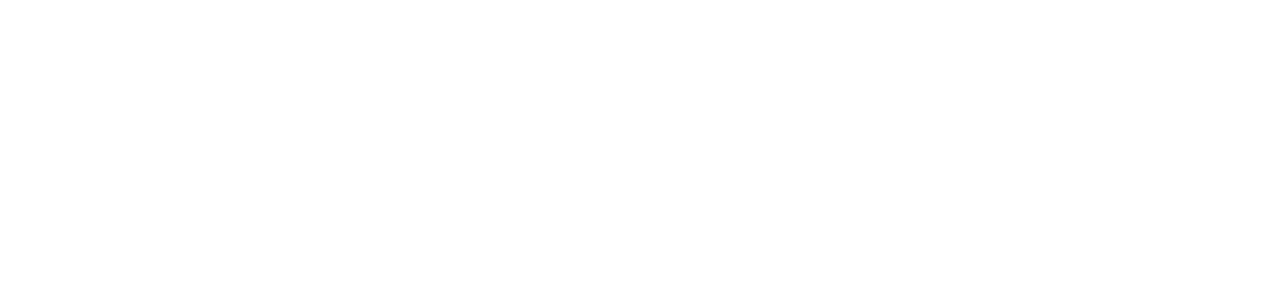
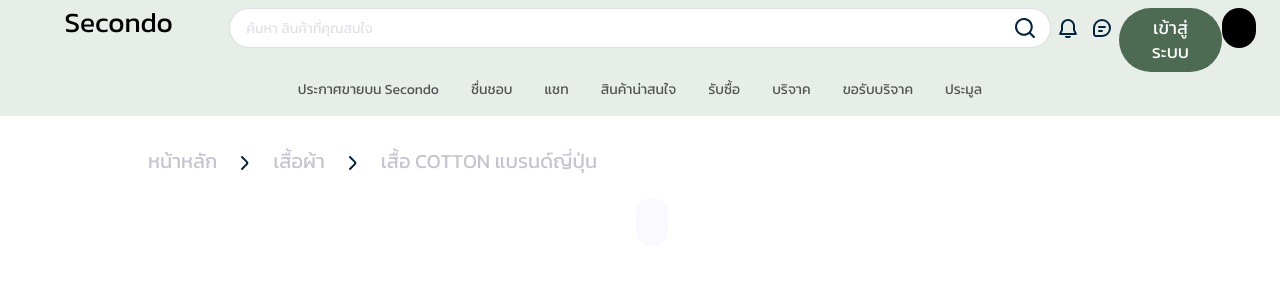
Before and after one commit to Clementine696/Secondo_Web, a React (Vite) app in the folder Front-Secondo/: page /product in a window 1280 px wide. Before the commit this address had no page. Shown: the top 300 px of the page. Built offline with nearby package versions, Linux system fonts and the light colour scheme.

Commit message:
up product and route

```diff
--- a/Front-Secondo/src/App.jsx
+++ b/Front-Secondo/src/App.jsx
@@ -9,6 +9,7 @@
 import RegisPhone from './container/Signup/RegisPhone';
 import Otp from './container/Signup/Otp';
 import Search from './container/Search';
+import Product from './container/Product';
 
 export default function App(){
   return (
@@ -22,6 +23,7 @@
         <Route path='signup/regisphone' element={<RegisPhone/>} />
         <Route path='signup/regisphone/Otp' element={<Otp/>} />
         <Route path='search' element={<Search/>} />
+        <Route path='product' element={<Product/>} />
       </Routes>
       </BrowserRouter>
     </div>
--- a/Front-Secondo/src/components/UI/ItemCard/index.css
+++ b/Front-Secondo/src/components/UI/ItemCard/index.css
@@ -18,15 +18,18 @@
   gap: 8px;
   align-self: stretch;
   background: var(--Text-white, #fff);
-  flex-shrink: 0;
+  /* flex-shrink: 0; */
 }
-
+.link-img-card-item {
+  width:  234px;
+}
 .img-card-item {
   height: 200px;
   flex: 1 0 0;
   border-radius: 8px;
   background: var(--Tertiary-Container, #f3f0e2);
-  flex-shrink: 0;
+  /* flex-shrink: 0; */
+  width: 100%;
 }
 
 .frame-out-icon-favorite {
--- a/Front-Secondo/src/components/UI/ItemCard/index.jsx
+++ b/Front-Secondo/src/components/UI/ItemCard/index.jsx
@@ -2,15 +2,22 @@
 import "./index.css";
 // import Card from 'react-bootstrap/Card';
 // import ListGroup from 'react-bootstrap/ListGroup';
+import { NavLink, Link } from "react-router-dom";
 
 function ItemCard() {
   return (
     <div className="frame-card-item">
       <div className="frame-img-card-item">
-        <img
+        <Link style={{ textDecoration: 'none' }} to="/product" className="link-img-card-item">
+          <img
+            className="img-card-item"
+            src="https://www.tescophoto.com/media/catalog/product/cache/a2112a15e5165072db3b22495c91a3ca/9/3/9320.png"
+          />
+        </Link>
+        {/* <img
           className="img-card-item"
           src="https://www.tescophoto.com/media/catalog/product/cache/a2112a15e5165072db3b22495c91a3ca/9/3/9320.png"
-        />
+        /> */}
         {/* <div className="frame-out-icon-favorite">
           <div className="frame-in-icon-favorite">
             <div className="icon-favorite">
@@ -24,7 +31,7 @@
       <span className="card-text-field">
         <span className="card-item-context">
           <div className="card-item-name">
-            ชื่อสินค้า ที่ยาวมากเลยครับยาวสุดๆ ยาวมากถึง 2 บรรทัด
+            <Link style={{ textDecoration: 'none' }} to="/product" className="card-item-name">ชื่อสินค้า ที่ยาวมากเลยครับยาวสุดๆ ยาวมากถึง 2 บรรทัด</Link>
           </div>
           <div className="card-item-province">จังหวัด</div>
         </span>
@@ -44,7 +51,6 @@
   return (
     <div className="frame-card-item">
       <img
-        loading="lazy"
         srcSet="https://www.tescophoto.com/media/catalog/product/cache/a2112a15e5165072db3b22495c91a3ca/9/3/9320.png"
         className="img-card-item"
       />
--- a/Front-Secondo/src/container/Home/index.css
+++ b/Front-Secondo/src/container/Home/index.css
@@ -16,7 +16,7 @@
 
 /* banner */
 .home-slide-banner {
-  margin-top: 32px;
+  /* margin-top: 32px; */
   margin-bottom: 8px;
   border-radius: 24px;
   display: flex;
--- /dev/null
+++ b/Front-Secondo/src/container/Product/index.css
@@ -0,0 +1,72 @@
+.background-product-page {
+  display: flex;
+  padding: 32px 0px;
+  flex-direction: column;
+  align-items: flex-start;
+  gap: 24px;
+  align-self: stretch;
+}
+.product-page-group-path-way {
+  display: flex;
+  padding: 0px 148px;
+  align-items: center;
+  gap: 16px;
+  align-self: stretch;
+}
+.product-page-group-path-way-before-path {
+  display: flex;
+  align-items: center;
+  gap: 16px;
+}
+.product-page-group-path-way-before-path-text {
+  color: var(--Etc-Outline-var, #c4c4d0);
+  /* ParagraphBig */
+  font-family: Kanit;
+  font-size: 20px;
+  font-style: normal;
+  font-weight: 400;
+  line-height: 26px; /* 130% */
+}
+.product-page-group-path-way-before-path-arrow {
+  width: 24px;
+  height: 24px;
+}
+.product-page-group-path-way-last-path {
+  color: var(--Etc-Outline-var, #c4c4d0);
+  /* ParagraphBig */
+  font-family: Kanit;
+  font-size: 20px;
+  font-style: normal;
+  font-weight: 400;
+  line-height: 26px; /* 130% */
+}
+.product-page-item-details {
+  display: flex;
+  /* padding: 0px 148px; */
+  align-items: flex-start;
+  gap: 24px;
+  align-self: stretch;
+  margin-left: auto;
+  margin-right: auto;
+}
+.product-page-item-details-group-picture-seller {
+  display: flex;
+  flex-direction: column;
+  align-items: flex-start;
+  gap: 16px;
+  flex: 1 0 0;
+  align-self: stretch;
+}
+
+
+
+.product-page-item-details-group-item-description {
+  display: flex;
+  padding: 24px 16px;
+  flex-direction: column;
+  align-items: flex-start;
+  gap: 24px;
+  flex: 1 0 0;
+  border-radius: 24px;
+  background: var(--Etc-Surface-Bright, #f9f9ff);
+}
--- /dev/null
+++ b/Front-Secondo/src/container/Product/index.jsx
@@ -0,0 +1,89 @@
+import React from "react";
+import Layout from "../../components/Layout";
+import ItemCard from "../../components/UI/ItemCard";
+import CateCard from "../../components/UI/CategoryCard";
+import BannerSlide from "../../components/UI/Banner";
+import "./index.css";
+
+function Product() {
+  return (
+    <Layout>
+      <div className="background-product-page">
+        <div className="product-page-path-way">
+          <div className="product-page-group-path-way">
+            <div className="product-page-group-path-way-before-path">
+              <div className="product-page-group-path-way-before-path-text">
+                หน้าหลัก
+              </div>
+              <div className="product-page-group-path-way-before-path-arrow">
+                <svg
+                  xmlns="http://www.w3.org/2000/svg"
+                  width="24"
+                  height="24"
+                  viewBox="0 0 24 24"
+                  fill="none"
+                >
+                  <path
+                    d="M9 18.001L13.5858 13.4152C14.3668 12.6341 14.3668 11.3678 13.5858 10.5868L9 6.00098"
+                    stroke="#00243D"
+                    stroke-width="2"
+                    stroke-linecap="round"
+                    stroke-linejoin="round"
+                  />
+                </svg>
+              </div>
+            </div>
+            <div className="product-page-group-path-way-before-path">
+              <div className="product-page-group-path-way-before-path-text">
+                เสื้อผ้า
+              </div>
+              <div className="product-page-group-path-way-before-path-arrow">
+                <svg
+                  xmlns="http://www.w3.org/2000/svg"
+                  width="24"
+                  height="24"
+                  viewBox="0 0 24 24"
+                  fill="none"
+                >
+                  <path
+                    d="M9 18.001L13.5858 13.4152C14.3668 12.6341 14.3668 11.3678 13.5858 10.5868L9 6.00098"
+                    stroke="#00243D"
+                    stroke-width="2"
+                    stroke-linecap="round"
+                    stroke-linejoin="round"
+                  />
+                </svg>
+              </div>
+            </div>
+            <div className="product-page-group-path-way-last-path">
+              เสื้อ COTTON แบรนด์ญี่ปุ่น
+            </div>
+          </div>
+        </div>
+
+        <div className="product-page-item-details">
+          <div className="product-page-item-details-group-picture-seller">
+            <div className="product-page-item-details-group-picture-seller-big-picture">
+                <img
+                    src=""
+                />
+            </div>
+            <div className="product-page-item-details-group-picture-seller-small-picture">
+
+            </div>
+            <div className="product-page-item-details-group-picture-seller-desc-seller">
+
+            </div>
+          </div>
+          <div className="product-page-item-details-group-item-description"></div>
+        </div>
+
+        <div className="product-page-item-description"></div>
+
+        <div className="product-page-item-group-card"></div>
+      </div>
+    </Layout>
+  );
+}
+
+export default Product;
```
Also changed, not shown: Front-Secondo/src/components/UI/Banner/index.jsx (+0 -53 lines).
